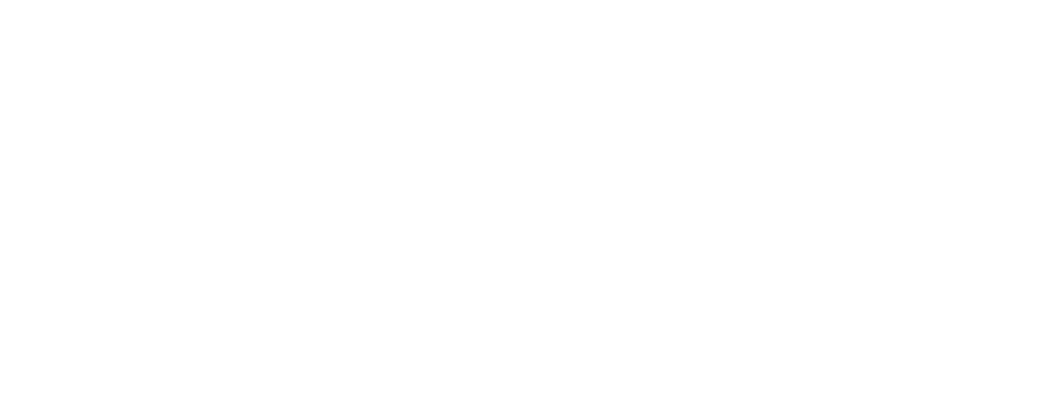
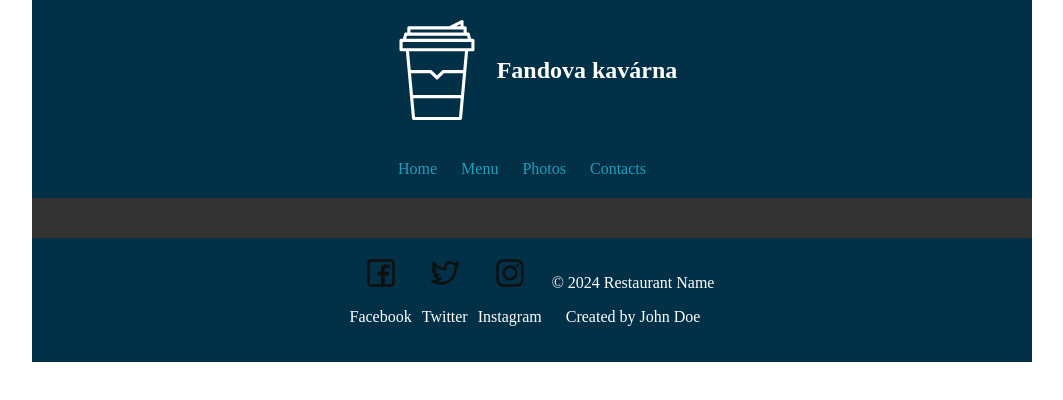
Before and after one commit to briknerf22/Repsonsive_web, a plain HTML site: page menu.html in a window 1280 px wide. Shown: the whole page, without its empty margins (108-1171 px from the left). Drawn offline with Linux system fonts and the light colour scheme.

Commit message:
kopírování headeru, footeru a navigace na ostatní .html stránky

```diff
--- a/menu.html
+++ b/menu.html
@@ -1,12 +1,52 @@
 <!DOCTYPE html>
-<html lang="en">
+<html lang="cs">
 <head>
     <meta charset="UTF-8">
     <meta name="viewport" content="width=device-width, initial-scale=1.0">
-    <link rel="stylesheet" href="menu.css">
-    <title>Document</title>
+    <title>Fandova kavárna</title>
+    <link rel="stylesheet" href="style.css">
 </head>
 <body>
+    <div class="container">
+        <header>
+            <div class="logo">
+                <img src="img/logo.svg" alt="Logo restaurace">
+                <h1>Fandova kavárna</h1>
+            </div>
+        </header>
+        <nav>
+            <ul>
+                <li><a href="index.html">Home</a></li>
+                <li><a href="menu.html">Menu</a></li>
+                <li><a href="photos.html">Photos</a></li>
+                <li><a href="contacts.html">Contacts</a></li>
+            </ul>
+        </nav>
+        <main>
 
+        </main>
+        <footer>
+            <div class="footer-content">
+                <div class="social-icons">
+                    <div class="social-icon">
+                        <a href="#"><img src="img/facebook-svgrepo-com.svg" alt="Facebook"></a>
+                        <p>Facebook</p>
+                    </div>
+                    <div class="social-icon">
+                        <a href="#"><img src="img/twitter-svgrepo-com.svg" alt="Twitter"></a>
+                        <p>Twitter</p>
+                    </div>
+                    <div class="social-icon">
+                        <a href="#"><img src="img/instagram-svgrepo-com.svg" alt="Instagram"></a>
+                        <p>Instagram</p>
+                    </div>
+                </div>
+                <div class="footer-info">
+                    <p>&copy; 2024 Restaurant Name</p>
+                    <p>Created by John Doe</p>
+                </div>
+            </div>
+        </footer>
+    </div>
 </body>
 </html>
```
Also changed, not shown: contacts.html (+43 -3 lines), photos.html (+43 -3 lines), contacts.css (deleted), menu.css (deleted), photos.css (deleted).
